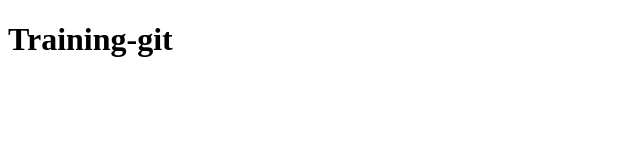
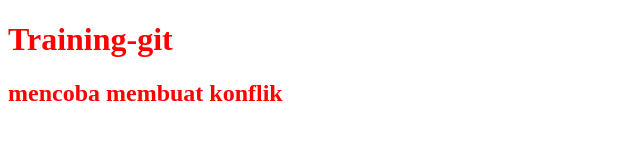
Before and after one commit to audywp/training-git-1, a plain HTML site: page index.html in a window 1280 px wide. Shown: the whole page, without its empty margins (0-640 px from the left). Drawn offline with Linux system fonts and the light colour scheme.

Commit message:
masukkan elemen h2

```diff
--- a/index.html
+++ b/index.html
@@ -3,10 +3,12 @@
 <head>
     <meta charset="UTF-8">
     <meta name="viewport" content="width=device-width, initial-scale=1.0">
+    <link rel="stylesheet" href="style.css">
     <title>Training-git</title>
 </head>
 <body>
     <h1>Training-git</h1>
+    <h2>mencoba membuat konflik </h2>
 
 </body>
 </html>
--- a/style.css
+++ b/style.css
@@ -1,3 +1,6 @@
 h1 {
     color:red;
 }
+h2{
+    color:red;
+}
```
